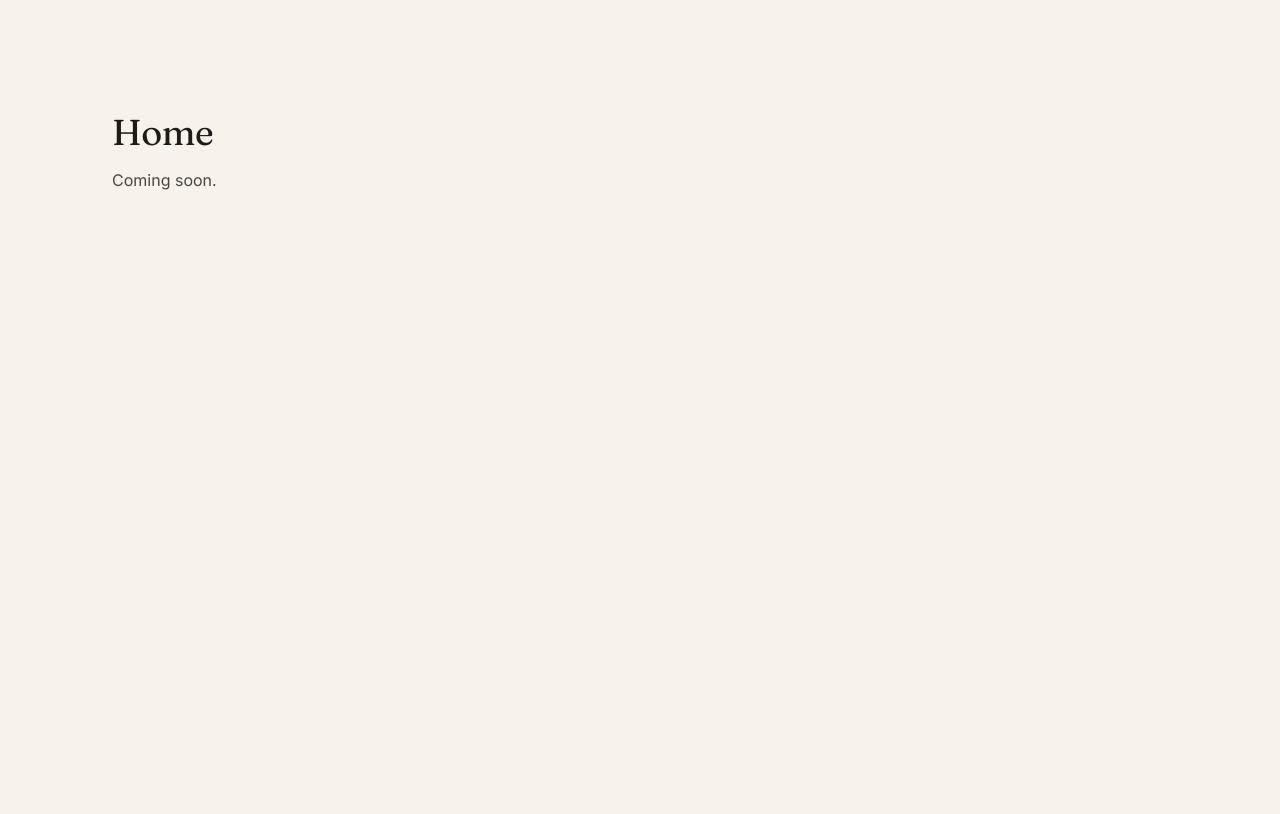
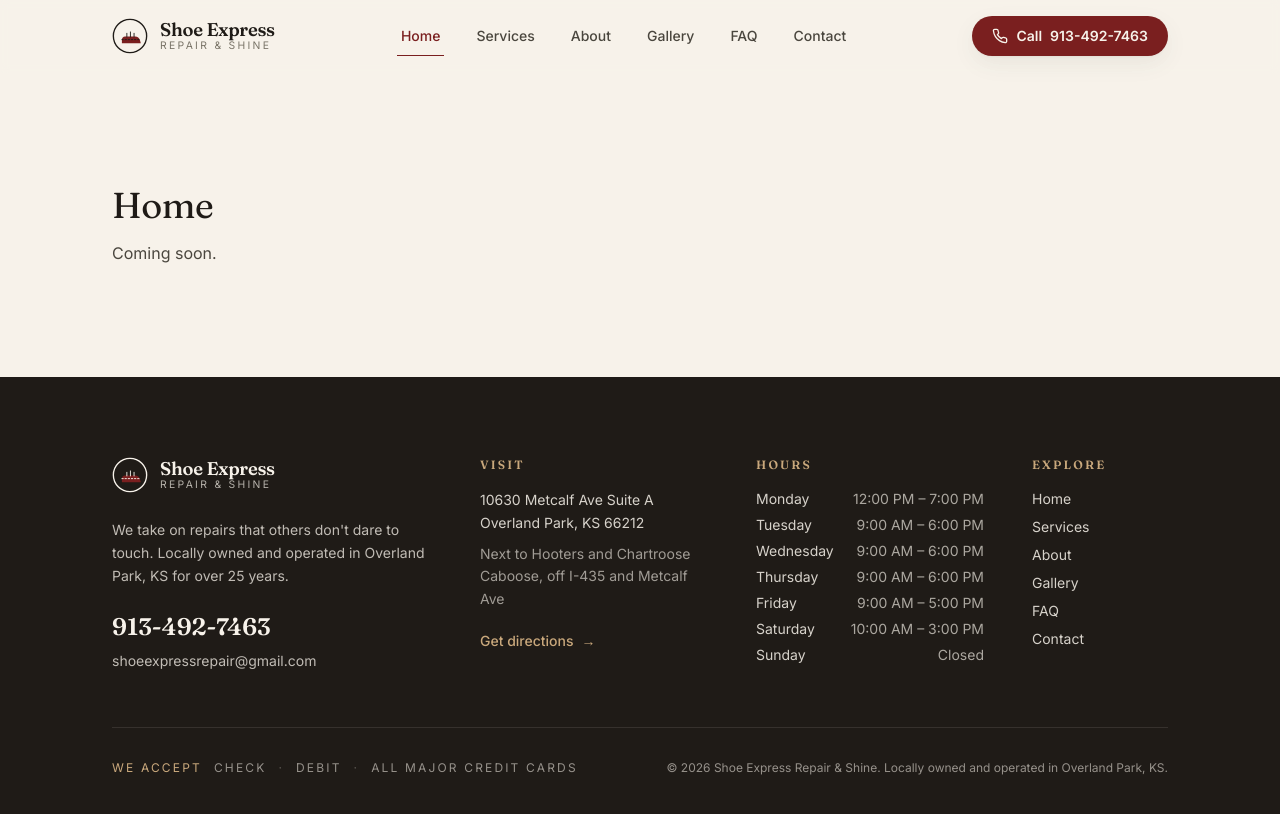
Before and after one commit to jordan-umpierre/shoe-express-repair, a React (Vite) app: page / in a window 1280 px wide. Shown: the top 814 px of the page. Built offline with nearby package versions, Linux system fonts and the light colour scheme.

Commit message:
feat: wire shared Layout with Header, Footer, FloatingCallButton, and route-change scroll restoration

```diff
--- a/src/App.tsx
+++ b/src/App.tsx
@@ -1,24 +1,27 @@
 import { Routes, Route } from 'react-router-dom';
+import { Layout } from '@/layout/Layout';
 
 function Placeholder({ name }: { name: string }) {
   return (
-    <main className="container-prose section">
+    <section className="container-prose section">
       <h1 className="text-4xl">{name}</h1>
       <p className="mt-4 text-warmgray-700">Coming soon.</p>
-    </main>
+    </section>
   );
 }
 
 export default function App() {
   return (
     <Routes>
+      <Route element={<Layout />}>
         <Route path="/" element={<Placeholder name="Home" />} />
         <Route path="/services" element={<Placeholder name="Services" />} />
         <Route path="/about" element={<Placeholder name="About" />} />
         <Route path="/gallery" element={<Placeholder name="Gallery" />} />
         <Route path="/contact" element={<Placeholder name="Contact" />} />
         <Route path="/faq" element={<Placeholder name="FAQ" />} />
-      <Route path="*" element={<Placeholder name="Not found" />} />
+        <Route path="*" element={<Placeholder name="Page not found" />} />
+      </Route>
     </Routes>
   );
 }
--- /dev/null
+++ b/src/layout/Layout.tsx
@@ -0,0 +1,28 @@
+import { useEffect } from 'react';
+import { Outlet, useLocation } from 'react-router-dom';
+import { Header } from './Header';
+import { Footer } from './Footer';
+import { FloatingCallButton } from './FloatingCallButton';
+
+export function Layout() {
+  return (
+    <div className="flex min-h-screen flex-col">
+      <ScrollToTopOnNavigate />
+      <Header />
+      <main id="main" className="flex-1">
+        <Outlet />
+      </main>
+      <Footer />
+      <FloatingCallButton />
+    </div>
+  );
+}
+
+function ScrollToTopOnNavigate() {
+  const { pathname, hash } = useLocation();
+  useEffect(() => {
+    if (hash) return;
+    window.scrollTo({ top: 0, behavior: 'auto' });
+  }, [pathname, hash]);
+  return null;
+}
```
Lines whose indentation alone changed are shown as unchanged.
